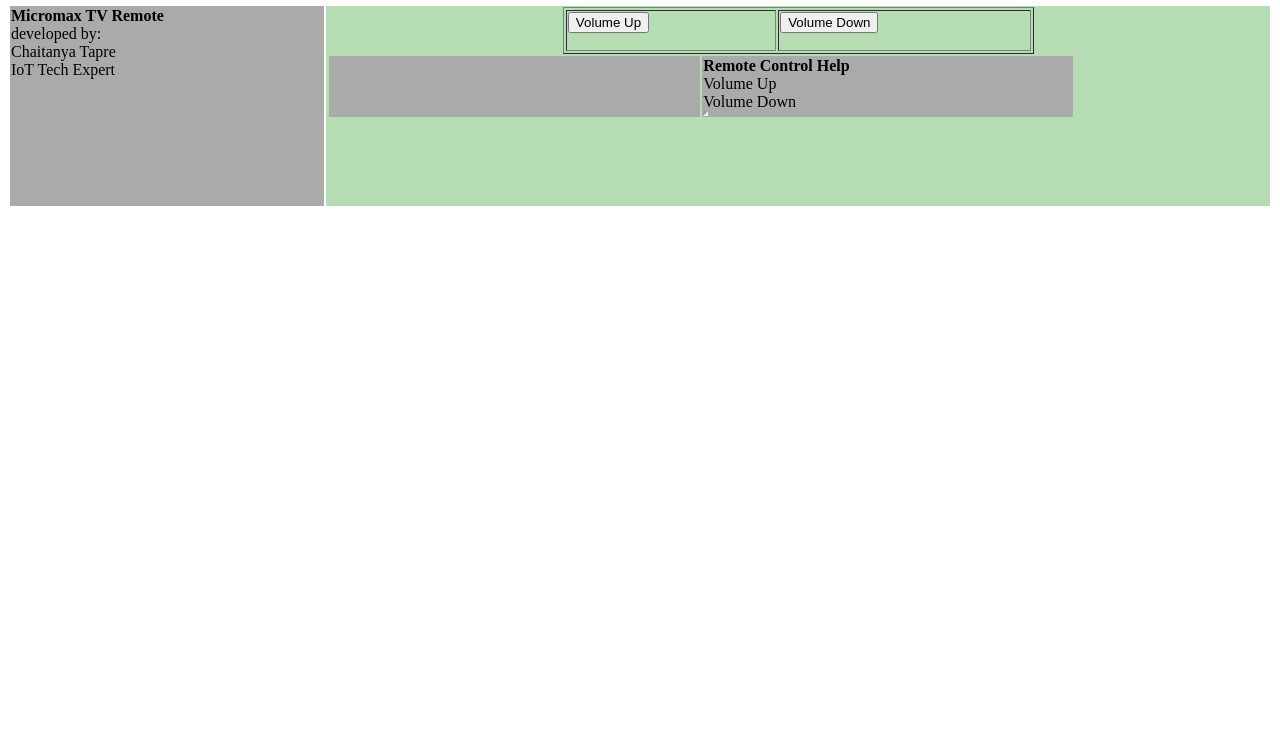
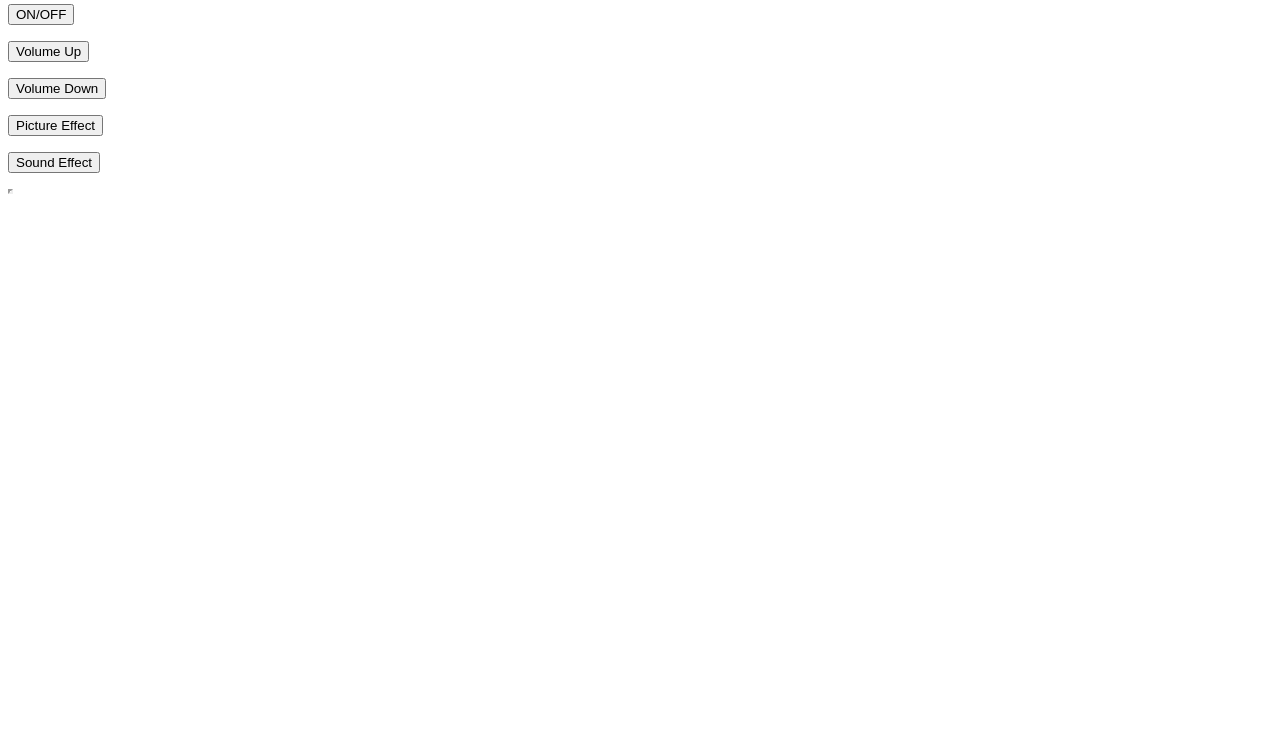
Before and after one commit to chait999/irRemote, a website: page public/index.html in a window 1280 px wide. Shown: the part 45-800 px from the top of the page. Drawn offline with Linux system fonts and the light colour scheme.

Commit message:
-updated Buttons

```diff
--- a/public/index.html
+++ b/public/index.html
@@ -1,6 +1,6 @@
 <html>
 <head>
-<h3>Tapre's Remote</h3>
+<h3>iR Remote</h3>
 
 </head>
 <body>
@@ -19,18 +19,10 @@
 <title>Three Column HTML Layout</title>
 </head>
 <body>
-<table width="100%" border="0">
-  <tr valign="top">
-    <td bgcolor="#aaa" width="20%">
-      <b>Micromax TV Remote</b><br />
-      developed by:<br />
-      Chaitanya Tapre<br />
-      IoT Tech Expert
-    </td>
-    <td bgcolor="#b5dcb3" height="200" width="60%">
-        <table width="50%" border="1" align='center'>
-  		<tr valign="top">
-			<td>
+<form target='myiframe' action='/power' method='GET'>
+    <button type='submit'>ON/OFF</button>
+</form>
+</td>
 				<form target='myiframe' action='/volumeUp' method='GET'>
 					<button type='submit'>Volume Up</button>
 				</form>
@@ -40,14 +32,18 @@
 					<button type='submit'>Volume Down</button>
 				</form>
     			</td>
+                <td>
+                    <form target='myiframe' action='/pictureEffect' method='GET'>
+                        <button type='submit'>Picture Effect</button>
+                    </form>
+                </td>
+                <td>
+                    <form target='myiframe' action='/soundEffect' method='GET'>
+                        <button type='submit'>Sound Effect</button>
+                    </form>
+                </td>
    		</tr>
-	<table>
-    <td bgcolor="#aaa" width="20%">
-    </td>
-    <td bgcolor="#aaa" width="20%">
-      <b>Remote Control Help</b><br />
-      Volume Up<br />
-      Volume Down<br />
+
       	<iframe id='myiframe'  name='myiframe' width=1 height=1 display='none'>
 	</iframe>
     </td>
```
Also changed, not shown: server.js (+13 -1 lines).
